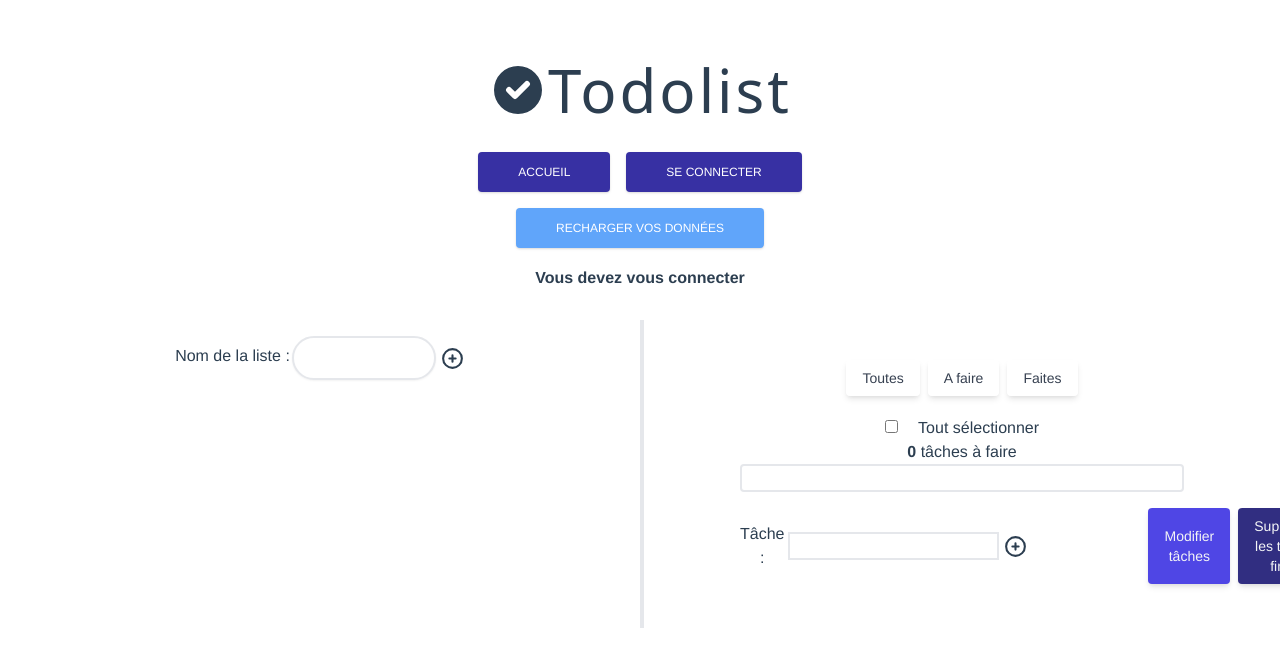
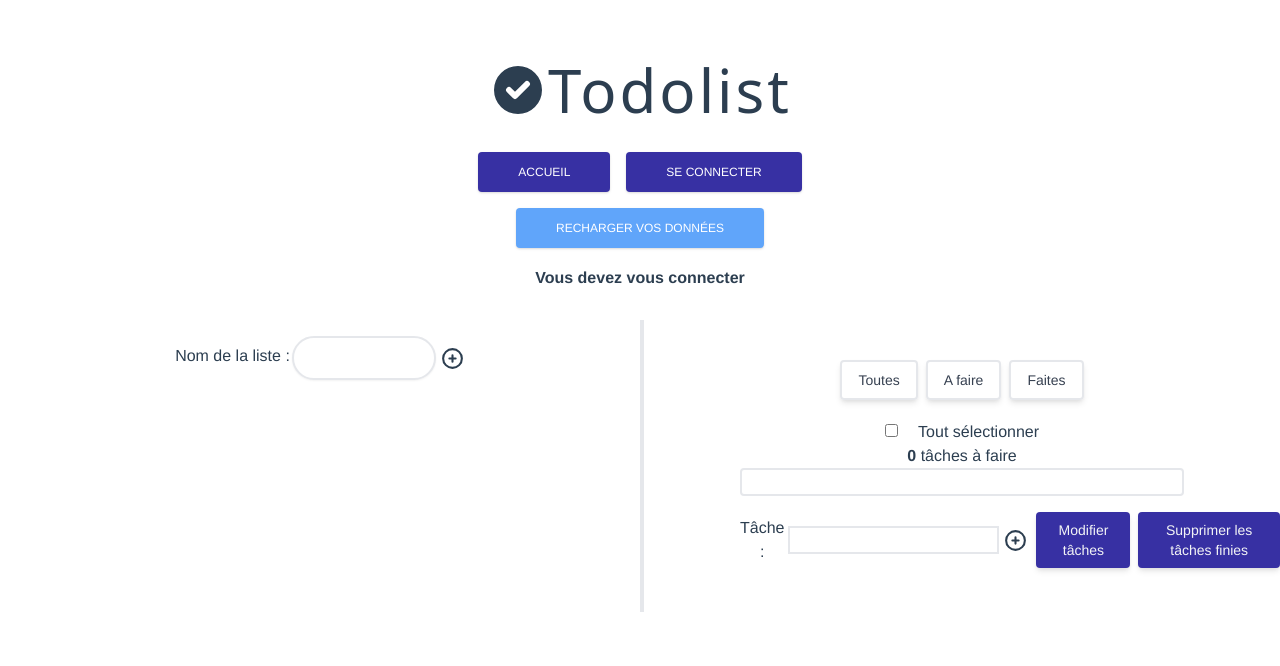
Before and after one commit to devmobileBJCGM/dev_mobile_projet, a Vue app in the folder todolist/: page / in a window 1280 px wide. Shown: the top 666 px of the page. Built offline with nearby package versions, Linux system fonts and the light colour scheme.

Commit message:
responsive design

```diff
--- a/todolist/package.json
+++ b/todolist/package.json
@@ -13,7 +13,7 @@
     "axios": "^0.21.1",
     "core-js": "^3.6.5",
     "postcss": "^7",
-    "tailwindcss": "npm:@tailwindcss/postcss7-compat@^2.0.4",
+    "tailwindcss": "npm:@tailwindcss/postcss7-compat@^2.0.2",
     "vue": "^3.0.0",
     "vue-router": "^4.0.5",
     "vuex": "^4.0.0-0"
@@ -28,7 +28,9 @@
     "babel-eslint": "^10.1.0",
     "eslint": "^6.7.2",
     "eslint-plugin-vue": "^7.8.0",
-    "vue-cli-plugin-tailwind": "~2.0.6"
+    "tailwindcss": "^0.6.6",
+    "vue-cli-plugin-tailwind": "~2.0.6",
+    "vue-cli-plugin-tailwindcss": "~0.1.1"
   },
   "eslintConfig": {
     "root": true,
--- a/todolist/postcss.config.js
+++ b/todolist/postcss.config.js
@@ -1,6 +1,6 @@
 module.exports = {
   plugins: {
-    tailwindcss: {},
+    tailwindcss: './tailwind.config.js',
     autoprefixer: {}
   }
 }
--- a/todolist/src/views/Home.vue
+++ b/todolist/src/views/Home.vue
@@ -1,28 +1,28 @@
 <template>
 
-    <button v-on:click="submit_getUserData" class=" block uppercase mx-auto shadow px-4 mt-4 transition duration-500 ease-in-out bg-blue-400 hover:bg-red-600 transform hover:-translate-y-1 hover:scale-110 text-white text-xs py-3 px-10 rounded ">Recharger vos données</button>
+    <button @click.prevent="submit_getUserData" class="block uppercase mx-auto shadow px-4 mt-4 transition duration-500 ease-in-out bg-blue-400 hover:bg-blue-600 transform hover:-translate-y-1 hover:scale-110 text-white text-xs py-3 px-10 rounded ">Recharger vos données</button>
     <p v-if="!connected" class="my-6 mt-6 animate-bounce font-extrabold" >Vous devez vous connecter</p>
     <p class="my-6 font-semibold" v-if="connected ">Vous êtes connecté {{user}}</p>
     <div id="Todo" class="flex flex-wrap overflow-hidden divide-x-4 divide-gray ">
         <div id="List_todo" class="w-full overflow-hidden xl:w-1/2" >
             <ul>
                 <li class=" flex justify-center mt-4  " v-for="elem_list_todo in getTodolist" :key="elem_list_todo.id"  >
-                    <button class=" focus:outline-none transition duration-500 ease-in-out bg-white-600 hover:bg-gray-200 transform hover:-translate-y-1 hover:scale-110 mr-2 rounded-full py-2 px-3 border-black-500 border-2 focus:ring-2 focus:ring-indigo-800    " v-on:click="selectTodoList(elem_list_todo.id)"><todolist class="cursor-pointer"  :id="elem_list_todo.id" :name="elem_list_todo.name" ></todolist></button>
-                    <button class="self-centerfocus:outline-none text-black text-sm py-2  px-1 rounded-md  hover:bg-red-600 hover:shadow-lg" v-on:click="deleteTodolist(elem_list_todo.id)"> <svg width="20" height="20" xmlns="http://www.w3.org/2000/svg" fill="none" viewBox="0 0 24 24" stroke="currentColor"><path stroke-linecap="round" stroke-linejoin="round" stroke-width="2" d="M19 7l-.867 12.142A2 2 0 0116.138 21H7.862a2 2 0 01-1.995-1.858L5 7m5 4v6m4-6v6m1-10V4a1 1 0 00-1-1h-4a1 1 0 00-1 1v3M4 7h16" /></svg>
+                    <button class=" focus:outline-none transition duration-500 ease-in-out bg-white-600 hover:bg-gray-200 transform hover:-translate-y-1 hover:scale-110 mr-2 rounded-full py-2 px-3 border-black-500 border-2 focus:ring-2 focus:ring-indigo-800    " @click.prevent="selectTodoList(elem_list_todo.id)"><todolist class="cursor-pointer"  :id="elem_list_todo.id" :name="elem_list_todo.name" ></todolist></button>
+                    <button class="self-centerfocus:outline-none text-black text-sm py-2  px-1 rounded-md  hover:bg-red-600 hover:shadow-lg" @click.prevent="deleteTodolist(elem_list_todo.id)"> <svg width="20" height="20" xmlns="http://www.w3.org/2000/svg" fill="none" viewBox="0 0 24 24" stroke="currentColor"><path stroke-linecap="round" stroke-linejoin="round" stroke-width="2" d="M19 7l-.867 12.142A2 2 0 0116.138 21H7.862a2 2 0 01-1.995-1.858L5 7m5 4v6m4-6v6m1-10V4a1 1 0 00-1-1h-4a1 1 0 00-1 1v3M4 7h16" /></svg>
                     </button>
                 </li>
             </ul>
             <div class="mt-4 flex justify-center" >
             <label  class="mt-2 mr-0.5" for="newTodoListName">Nom de la liste : </label>
             <input class="mr-1  w-36 focus:outline-none shadow-sm rounded-full py-2 px-3 border-black-500 border-2" type="text" name="newTodoListName" v-model="newTodoListName">
-            <button class="transform hover:scale-110 transition duration-500 ease-in-out focus:outline-none text-black-500"  v-on:click="createTodoList"><svg width="25" height="25" xmlns="http://www.w3.org/2000/svg" fill="none" viewBox="0 0 24 24" stroke="currentColor"><path stroke-linecap="round" stroke-linejoin="round" stroke-width="2" d="M12 9v3m0 0v3m0-3h3m-3 0H9m12 0a9 9 0 11-18 0 9 9 0 0118 0z" /></svg></button>
+            <button class="transform hover:scale-110 transition duration-500 ease-in-out focus:outline-none text-black-500"  @click.prevent="createTodoList"><svg width="25" height="25" xmlns="http://www.w3.org/2000/svg" fill="none" viewBox="0 0 24 24" stroke="currentColor"><path stroke-linecap="round" stroke-linejoin="round" stroke-width="2" d="M12 9v3m0 0v3m0-3h3m-3 0H9m12 0a9 9 0 11-18 0 9 9 0 0118 0z" /></svg></button>
             </div>
         </div>
         <div id="List_task" class="w-full overflow-hidden xl:w-1/2">
             <div id="filters" class="mt-10 relative inline-flex mb-5 space-x-2 ">
-                <a id="filter1"  class="focus:ring-2 focus:ring-red-800 rounded shadow-md block px-4 py-2 text-sm text-gray-700 hover:bg-gray-100 hover:text-gray-900" href="#" :class="{selected: filter === 'all'}" v-on:click="filter = 'all'">Toutes</a>
-                <a id="filter2" class="focus:ring-2 focus:ring-red-800 rounded shadow-md block px-4 py-2 text-sm text-gray-700 hover:bg-gray-100 hover:text-gray-900" href="#" :class="{selected: filter === 'todo'}" v-on:click="filter = 'todo'">A faire</a>
-                <a id="filter3" class="focus:ring-2 focus:ring-red-800 rounded shadow-md block px-4 py-2 text-sm text-gray-700 hover:bg-gray-100 hover:text-gray-900" href="#" :class="{selected: filter === 'done'}" v-on:click="filter = 'done'">Faites</a>
+                <a id="filter1"  class="focus:ring-2 focus:ring-red-800 rounded shadow-md block px-4 py-2 text-sm text-gray-700 hover:bg-gray-100 hover:text-gray-900 border-2 border-black-300" href="#" :class="{selected: filter === 'all'}" @click.prevent="filter = 'all'">Toutes</a>
+                <a id="filter2" class="focus:ring-2 focus:ring-red-800 rounded shadow-md block px-4 py-2 text-sm text-gray-700 hover:bg-gray-100 hover:text-gray-900 border-2 border-black-300" href="#" :class="{selected: filter === 'todo'}" @click.prevent="filter = 'todo'">A faire</a>
+                <a id="filter3" class="focus:ring-2 focus:ring-red-800 rounded shadow-md block px-4 py-2 text-sm text-gray-700 hover:bg-gray-100 hover:text-gray-900 border-2 border-black-300" href="#" :class="{selected: filter === 'done'}" @click.prevent="filter = 'done'">Faites</a>
             </div>
             <br>
             <input type="checkbox" class="" v-on:change="allDone()" v-model="allDoneBool">
@@ -33,31 +33,28 @@
             <ul class="mx-24 pb-4  focus:outline-none ease-in-out bg-white-600   rounded py-2 px-3 border-black-500 border-2">
                 <li class="" v-for="todo in filteredTodos" :key="todo.id" :style="colorStyle(todo.completed)">
                     <div class="flex items-baseline justify-start space-y-2  ">
-                        <input class="mr-6" type="checkbox" v-model="todo.completed" v-on:click="changeBool(todo)">
+                        <input class="mr-6" type="checkbox" v-model="todo.completed" @click.prevent="changeBool(todo)">
                     <listask class="" :id="todo.id" :completed="todo.completed==1?true:false" :task="todo.name"></listask>
 
                         <input class=" ml-1 mr-1 border-gray border-2" v-if="edit" type="text" name="modifyTodoName" v-model="modifyTodoName">
 
-                        <button v-if="edit" class="focus:outline-none text-black text-sm py-2.5 px-1 rounded-md bg-black-500  hover:bg-black-600 hover:shadow-lg" v-on:click="modifyTodoNameAction(todo)"><svg width="20" height="20" xmlns="http://www.w3.org/2000/svg" viewBox="0 0 20 20" fill="currentColor"><path d="M13.586 3.586a2 2 0 112.828 2.828l-.793.793-2.828-2.828.793-.793zM11.379 5.793L3 14.172V17h2.828l8.38-8.379-2.83-2.828z" /></svg></button>
-                        <button class="focus:outline-none text-black text-sm py-2  px-1 rounded-md  hover:bg-red-600 hover:shadow-lg" v-on:click="deleteTodoElement(todo.id)"> <svg width="20" height="20" xmlns="http://www.w3.org/2000/svg" fill="none" viewBox="0 0 24 24" stroke="currentColor"><path stroke-linecap="round" stroke-linejoin="round" stroke-width="2" d="M19 7l-.867 12.142A2 2 0 0116.138 21H7.862a2 2 0 01-1.995-1.858L5 7m5 4v6m4-6v6m1-10V4a1 1 0 00-1-1h-4a1 1 0 00-1 1v3M4 7h16" /></svg> </button>
+                        <button v-if="edit" class="focus:outline-none text-black text-sm py-2.5 px-1 rounded-md bg-black-500  hover:bg-black-600 hover:shadow-lg" @click.prevent="modifyTodoNameAction(todo)"><svg width="20" height="20" xmlns="http://www.w3.org/2000/svg" viewBox="0 0 20 20" fill="currentColor"><path d="M13.586 3.586a2 2 0 112.828 2.828l-.793.793-2.828-2.828.793-.793zM11.379 5.793L3 14.172V17h2.828l8.38-8.379-2.83-2.828z" /></svg></button>
+                        <button class="focus:outline-none text-black text-sm py-2  px-1 rounded-md  hover:bg-red-600 hover:shadow-lg" @click.prevent="deleteTodoElement(todo.id)"> <svg width="20" height="20" xmlns="http://www.w3.org/2000/svg" fill="none" viewBox="0 0 24 24" stroke="currentColor"><path stroke-linecap="round" stroke-linejoin="round" stroke-width="2" d="M19 7l-.867 12.142A2 2 0 0116.138 21H7.862a2 2 0 01-1.995-1.858L5 7m5 4v6m4-6v6m1-10V4a1 1 0 00-1-1h-4a1 1 0 00-1 1v3M4 7h16" /></svg> </button>
 
                     </div>
                 </li>
             </ul>
             <div v-if="this.idTodoSelected != -1">
                 <div class="  ml-24 flex mb-5 space-x-2">
-                    <div class="mt-4 mr-28 flex items-center">
-                <label class="" for="newTodoName">Tâche : </label>
-                <input class=" ml-1 mr-1 border-gray border-2" type="text" name="newTodoName" v-model="newTodoName">
+                    <div class="mt-4 flex items-center">
+                        <label class="" for="newTodoName">Tâche : </label>
+                        <input class=" ml-1 mr-1 border-gray border-2" type="text" name="newTodoName" v-model="newTodoName">
+                        <button  class="transform hover:scale-110 transition duration-500 ease-in-out focus:outline-none rounded-full bg-black-500 hover:bg-black-600 hover:shadow-lg" @click.prevent="createTodo(this.idTodoSelected)"><svg width="25" height="25" xmlns="http://www.w3.org/2000/svg" fill="none" viewBox="0 0 24 24" stroke="currentColor"><path stroke-linecap="round" stroke-linejoin="round" stroke-width="2" d="M12 9v3m0 0v3m0-3h3m-3 0H9m12 0a9 9 0 11-18 0 9 9 0 0118 0z" /></svg></button>
+                    </div>
 
-                <button  class="transform hover:scale-110 transition duration-500 ease-in-out focus:outline-none rounded-full bg-black-500 hover:bg-black-600 hover:shadow-lg" v-on:click="createTodo(this.idTodoSelected)"><svg width="25" height="25" xmlns="http://www.w3.org/2000/svg" fill="none" viewBox="0 0 24 24" stroke="currentColor"><path stroke-linecap="round" stroke-linejoin="round" stroke-width="2" d="M12 9v3m0 0v3m0-3h3m-3 0H9m12 0a9 9 0 11-18 0 9 9 0 0118 0z" /></svg></button>
-            </div>
-                <button class="  mt-4 rounded bg-indigo-600 focus:ring-2 focus:ring-indigo-800 shadow-md block px-4 py-2 text-sm text-gray-100 hover:bg-indigo-500" v-on:click="showEdit()">Modifier tâches</button>
-                <button class=" mt-4 rounded bg-indigo-900 focus:ring-2 focus:ring-indigo-800 shadow-md block px-4 py-2 text-sm text-gray-100 hover:bg-indigo-500" v-on:click="deleteCompleted">Supprimer les tâches finies</button>
-
-
-
-            </div>
+                    <button class="  mt-4 rounded bg-indigo-800 hover:bg-indigo-700 focus:ring-2 focus:ring-indigo-800 shadow-md block px-4 py-2 text-sm text-gray-100 " @click.prevent="showEdit()">Modifier tâches</button>
+                    <button class=" mt-4 rounded bg-indigo-800 hover:bg-indigo-700 focus:ring-2 focus:ring-indigo-800 shadow-md block px-4 py-2 text-sm text-gray-100" @click.prevent="deleteCompleted">Supprimer les tâches finies</button>
+                </div>
             </div>
             <br>
         </div>
```
Also changed, not shown: todolist/src/assets/styles/main.css (added, +62 -0 lines), todolist/src/views/Login.vue (+6 -6 lines), todolist/src/assets/tailwind.css (line endings or trailing spaces), 1 other file (tests, documents, lock files or other folders).
